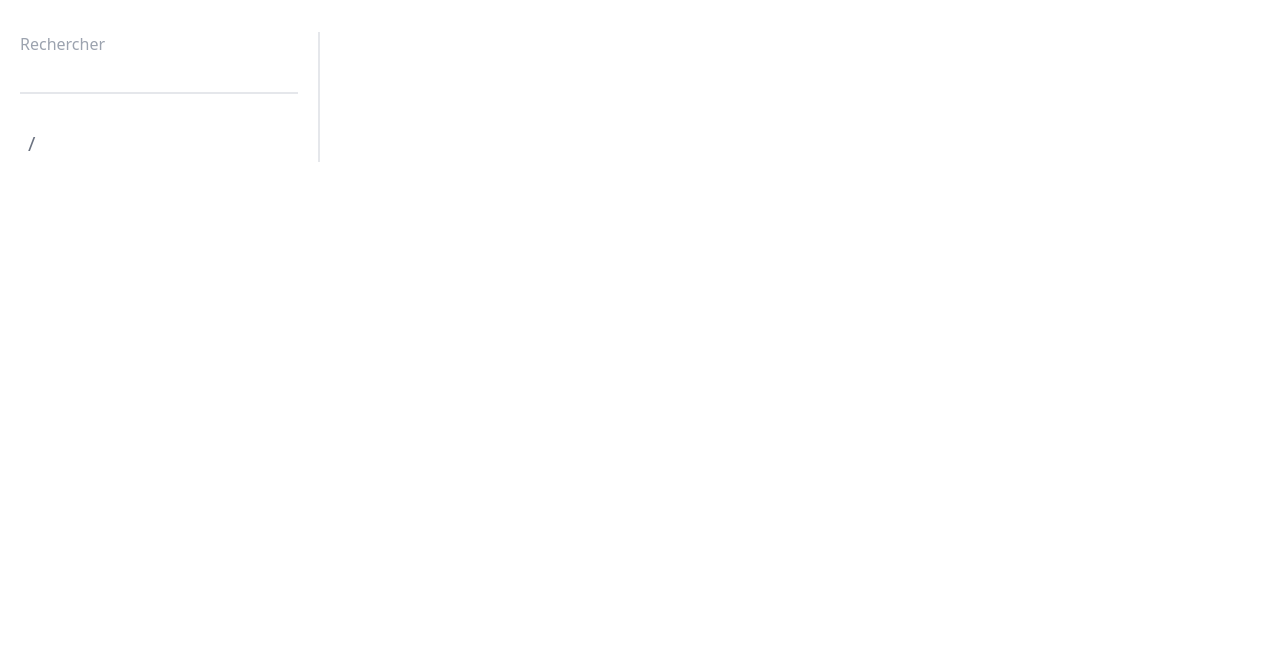
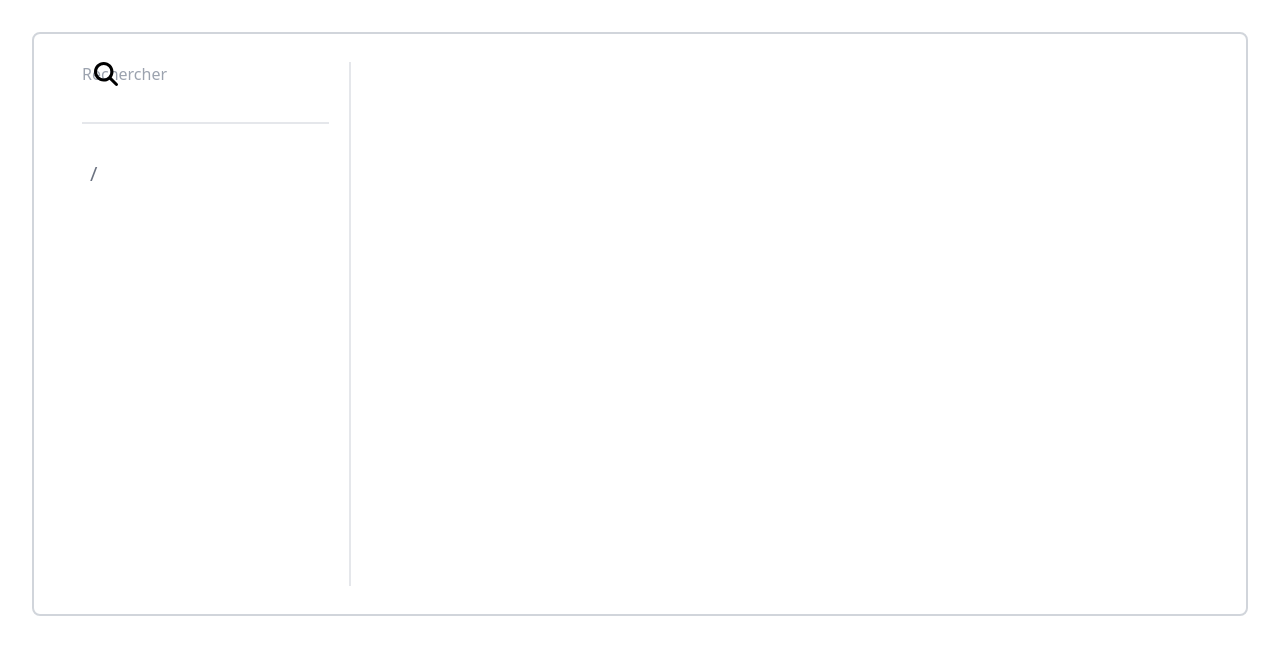
Before and after one commit to TheoMeunier/vue-filemanager, a Vue app: page / in a window 1280 px wide. Shown: the top 654 px of the page. Built offline with nearby package versions, Linux system fonts and the light colour scheme.

Commit message:
feat: add icon

```diff
--- a/src/App.vue
+++ b/src/App.vue
@@ -3,7 +3,7 @@ import Filemanager from "./components/Filemanager.vue";
 </script>
 
 <template>
-  <div class="container mx-auto">
+  <div class="container mx-auto p-8 flex justify-center contents-center">
     <filemanager/>
   </div>
 </template>
--- a/src/components/Filemanager.vue
+++ b/src/components/Filemanager.vue
@@ -1,5 +1,5 @@
 <template>
-  <div class="grid grid-cols-4 my-8">
+  <div class="h__screen grid grid-cols-4 p-7 border-2 border-gray-300 rounded-lg">
     <sidebar/>
     <Dropzone>
       <Files/>
@@ -12,3 +12,9 @@ import Sidebar from "./ui/Sidebar/Sidebar.vue";
 import Dropzone from "./ui/Dropzone.vue";
 import Files from "./ui/File/Files.vue";
 </script>
+
+<style scoped>
+.h__screen {
+  height: 73vh;
+}
+</style>
--- /dev/null
+++ b/src/components/ui/Icons/IconCross.vue
@@ -0,0 +1,13 @@
+<template>
+  <svg xmlns="http://www.w3.org/2000/svg" viewBox="0 0 512 512">
+    <!--! Font Awesome Pro 6.3.0 by @fontawesome - https://fontawesome.com License - https://fontawesome.com/license (Commercial License) Copyright 2023 Fonticons, Inc. -->
+    <path
+        d="M175 175C184.4 165.7 199.6 165.7 208.1 175L255.1 222.1L303 175C312.4 165.7 327.6 165.7 336.1 175C346.3 184.4 346.3 199.6 336.1 208.1L289.9 255.1L336.1 303C346.3 312.4 346.3 327.6 336.1 336.1C327.6 346.3 312.4 346.3 303 336.1L255.1 289.9L208.1 336.1C199.6 346.3 184.4 346.3 175 336.1C165.7 327.6 165.7 312.4 175 303L222.1 255.1L175 208.1C165.7 199.6 165.7 184.4 175 175V175zM512 256C512 397.4 397.4 512 256 512C114.6 512 0 397.4 0 256C0 114.6 114.6 0 256 0C397.4 0 512 114.6 512 256zM256 48C141.1 48 48 141.1 48 256C48 370.9 141.1 464 256 464C370.9 464 464 370.9 464 256C464 141.1 370.9 48 256 48z"/>
+  </svg>
+</template>
+
+<script></script>
+
+<style scoped>
+
+</style>
--- /dev/null
+++ b/src/components/ui/Icons/IconPlus.vue
@@ -0,0 +1,11 @@
+<template>
+  <svg xmlns="http://www.w3.org/2000/svg" viewBox="0 0 448 512">
+    <!--! Font Awesome Pro 6.3.0 by @fontawesome - https://fontawesome.com License - https://fontawesome.com/license (Commercial License) Copyright 2023 Fonticons, Inc. -->
+    <path
+        d="M240 80c0-17.7-14.3-32-32-32s-32 14.3-32 32V224H32c-17.7 0-32 14.3-32 32s14.3 32 32 32H176V432c0 17.7 14.3 32 32 32s32-14.3 32-32V288H384c17.7 0 32-14.3 32-32s-14.3-32-32-32H240V80z"/>
+  </svg>
+</template>
+
+<script></script>
+
+<style scoped></style>
--- /dev/null
+++ b/src/components/ui/Icons/IconSearch.vue
@@ -0,0 +1,11 @@
+<template>
+  <svg xmlns="http://www.w3.org/2000/svg" viewBox="0 0 512 512">
+    <!--! Font Awesome Pro 6.3.0 by @fontawesome - https://fontawesome.com License - https://fontawesome.com/license (Commercial License) Copyright 2023 Fonticons, Inc. -->
+    <path
+        d="M416 208c0 45.9-14.9 88.3-40 122.7L502.6 457.4c12.5 12.5 12.5 32.8 0 45.3s-32.8 12.5-45.3 0L330.7 376c-34.4 25.2-76.8 40-122.7 40C93.1 416 0 322.9 0 208S93.1 0 208 0S416 93.1 416 208zM208 352a144 144 0 1 0 0-288 144 144 0 1 0 0 288z"/>
+  </svg>
+</template>
+
+<script></script>
+
+<style scoped></style>
--- /dev/null
+++ b/src/components/ui/Icons/IconfolderClose.vue
@@ -0,0 +1,9 @@
+<template>
+  <svg xmlns="http://www.w3.org/2000/svg" viewBox="0 0 512 512">
+    <!--! Font Awesome Pro 6.3.0 by @fontawesome - https://fontawesome.com License - https://fontawesome.com/license (Commercial License) Copyright 2023 Fonticons, Inc. -->
+    <path
+        d="M64 480H448c35.3 0 64-28.7 64-64V160c0-35.3-28.7-64-64-64H288c-10.1 0-19.6-4.7-25.6-12.8L243.2 57.6C231.1 41.5 212.1 32 192 32H64C28.7 32 0 60.7 0 96V416c0 35.3 28.7 64 64 64z"/>
+  </svg>
+</template>
+
+<script></script>
--- /dev/null
+++ b/src/components/ui/Icons/IconfolderOpen.vue
@@ -0,0 +1,11 @@
+<template>
+  <svg xmlns="http://www.w3.org/2000/svg" viewBox="0 0 576 512">
+    <!--! Font Awesome Pro 6.3.0 by @fontawesome - https://fontawesome.com License - https://fontawesome.com/license (Commercial License) Copyright 2023 Fonticons, Inc. -->
+    <path
+        d="M88.7 223.8L0 375.8V96C0 60.7 28.7 32 64 32H181.5c17 0 33.3 6.7 45.3 18.7l26.5 26.5c12 12 28.3 18.7 45.3 18.7H416c35.3 0 64 28.7 64 64v32H144c-22.8 0-43.8 12.1-55.3 31.8zm27.6 16.1C122.1 230 132.6 224 144 224H544c11.5 0 22 6.1 27.7 16.1s5.7 22.2-.1 32.1l-112 192C453.9 474 443.4 480 432 480H32c-11.5 0-22-6.1-27.7-16.1s-5.7-22.2 .1-32.1l112-192z"/>
+  </svg>
+</template>
+
+<script></script>
+
+<style scoped></style>
--- a/src/components/ui/Sidebar/Search.vue
+++ b/src/components/ui/Sidebar/Search.vue
@@ -2,7 +2,7 @@
   <div class="pb-9 border-b-2 border-gray-200">
     <form class="input__icon ">
       <div class="input__icon__icon">
-        <i class="fa-solid fa-magnifying-glass"></i>
+        <IconSearch class="h-6 h-6"/>
       </div>
       <input
              type="text"
@@ -15,8 +15,20 @@
 </template>
 
 <script setup>
+import IconSearch from "../Icons/IconSearch.vue";
 </script>
 
 <style scoped>
+.input__icon {
+  @apply relative;
+}
 
+.input__icon .input__icon__icon {
+  @apply flex absolute inset-y-0 left-0 items-center pl-3 pointer-events-none;
+}
+
+.input__icon .input__icon__icon input {
+  @apply rounded-md shadow-sm border-gray-300 focus:border-indigo-300 focus:ring focus:ring-indigo-200 focus:ring-opacity-50 w-full pl-10;
+  background: #f3f3f3;
+}
 </style>
```
